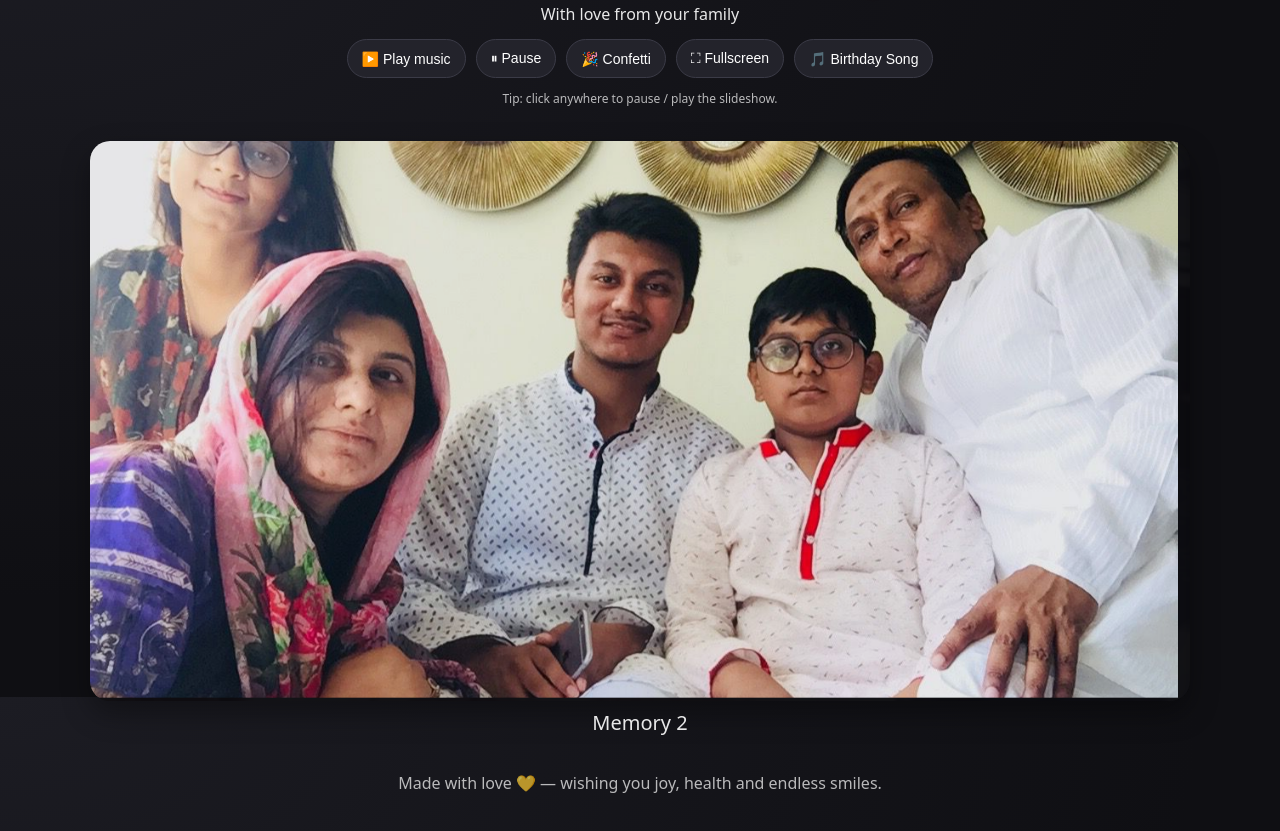
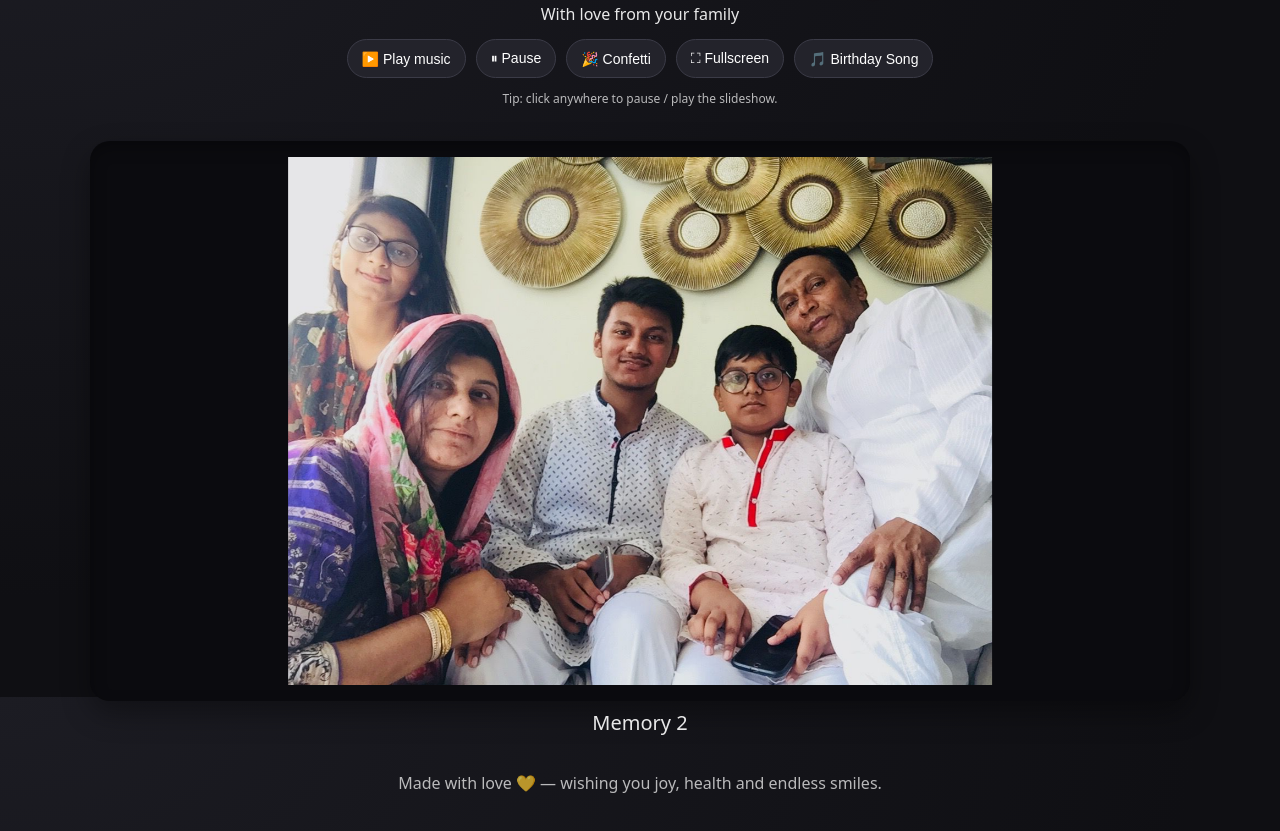
Before and after one commit to amimul1/mom-birthday-site, a plain HTML site: page index.html in a window 1280 px wide. Shown: the part 103-934 px from the top of the page. Drawn offline with Linux system fonts and the light colour scheme.

Commit message:
Update style.css

```diff
--- a/style.css
+++ b/style.css
@@ -1,4 +1,3 @@
-
 :root {
   --bg: #0f0f13;
   --fg: #ffffff;
@@ -55,21 +54,17 @@ h1 {
 .slide {
   position: absolute;
   inset: 0;
-  background-size: cover;
+  background-size: contain;
+  background-repeat: no-repeat;
   background-position: center center;
   opacity: 0;
-  transform: scale(1.08);
-  transition: opacity 1200ms ease, transform 8s ease;
+  transform: none;
+  transition: opacity 1200ms ease;
 }
+
 .slide.active {
   opacity: 1;
-  transform: scale(1);
-  animation: kenburns 8s ease both;
-}
-
-@keyframes kenburns {
-  0% { transform: scale(1.06) translate3d(-8px, -6px, 0); }
-  100% { transform: scale(1.12) translate3d(8px, 6px, 0); }
+  transform: none;
 }
 
 .caption {
```
